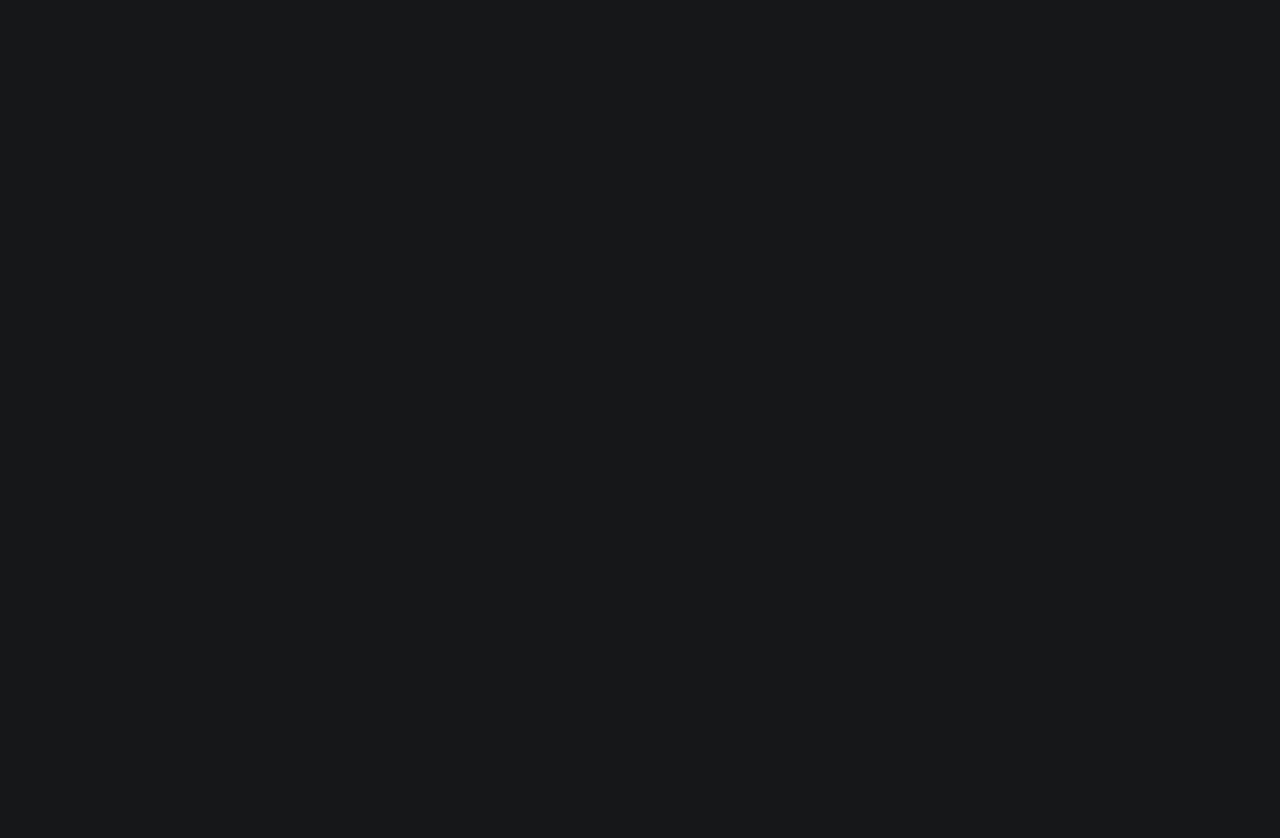
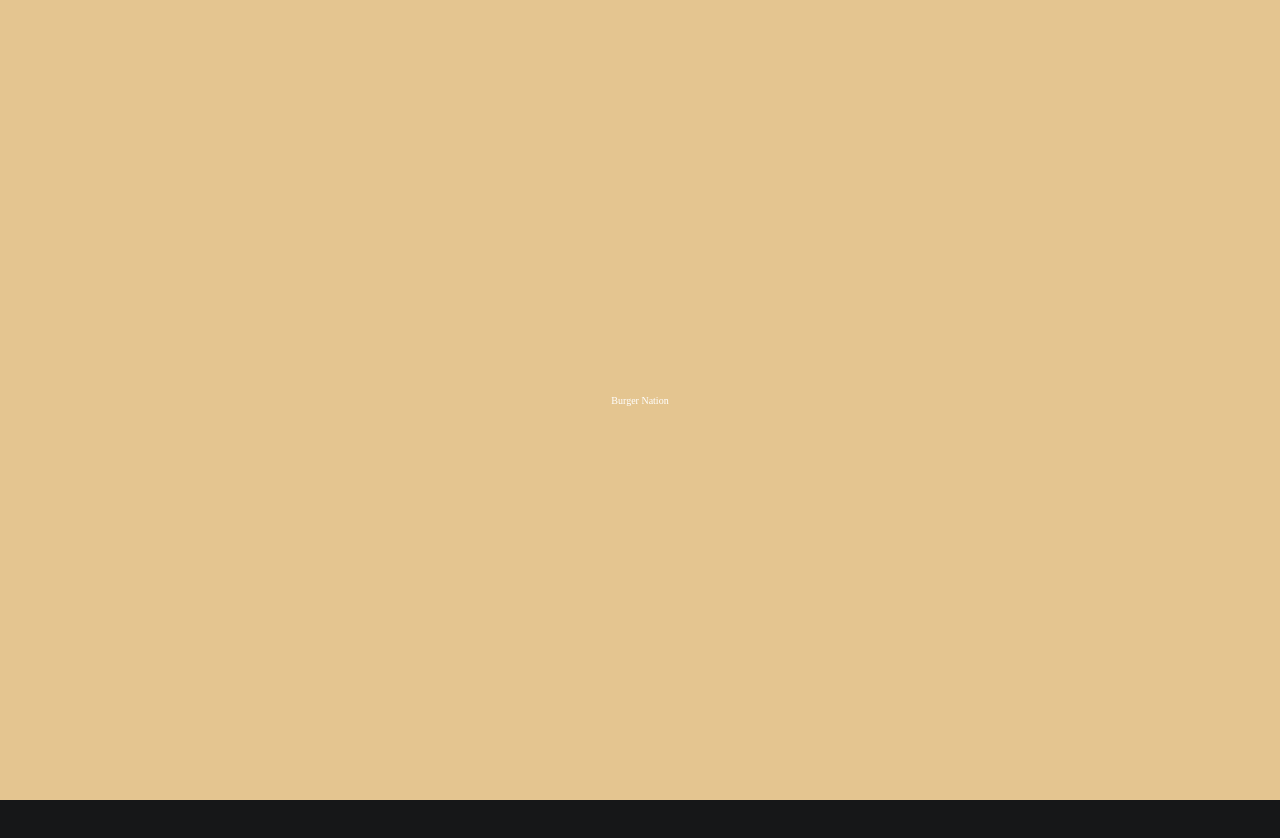
Before and after one commit to BiwashGurung/BurgerNation, a plain HTML site: page index.html in a window 1280 px wide. Shown: the top 838 px of the page. Drawn offline with Linux system fonts and the light colour scheme; a web font is replaced by a local one.

Commit message:
added class preload

```diff
--- a/index.html
+++ b/index.html
@@ -21,6 +21,21 @@
 
 <body>
 
+    <div class="preload " data-preload>
+        <div class="circle"></div>
+        <p class="text">Burger Nation</p>
+
+    </div>
+
+
+
+
+
+
+
+
+
+
     <!-- Custom Js -->
     <script src="./assets/js/script.js"></script>
 </body>
```
